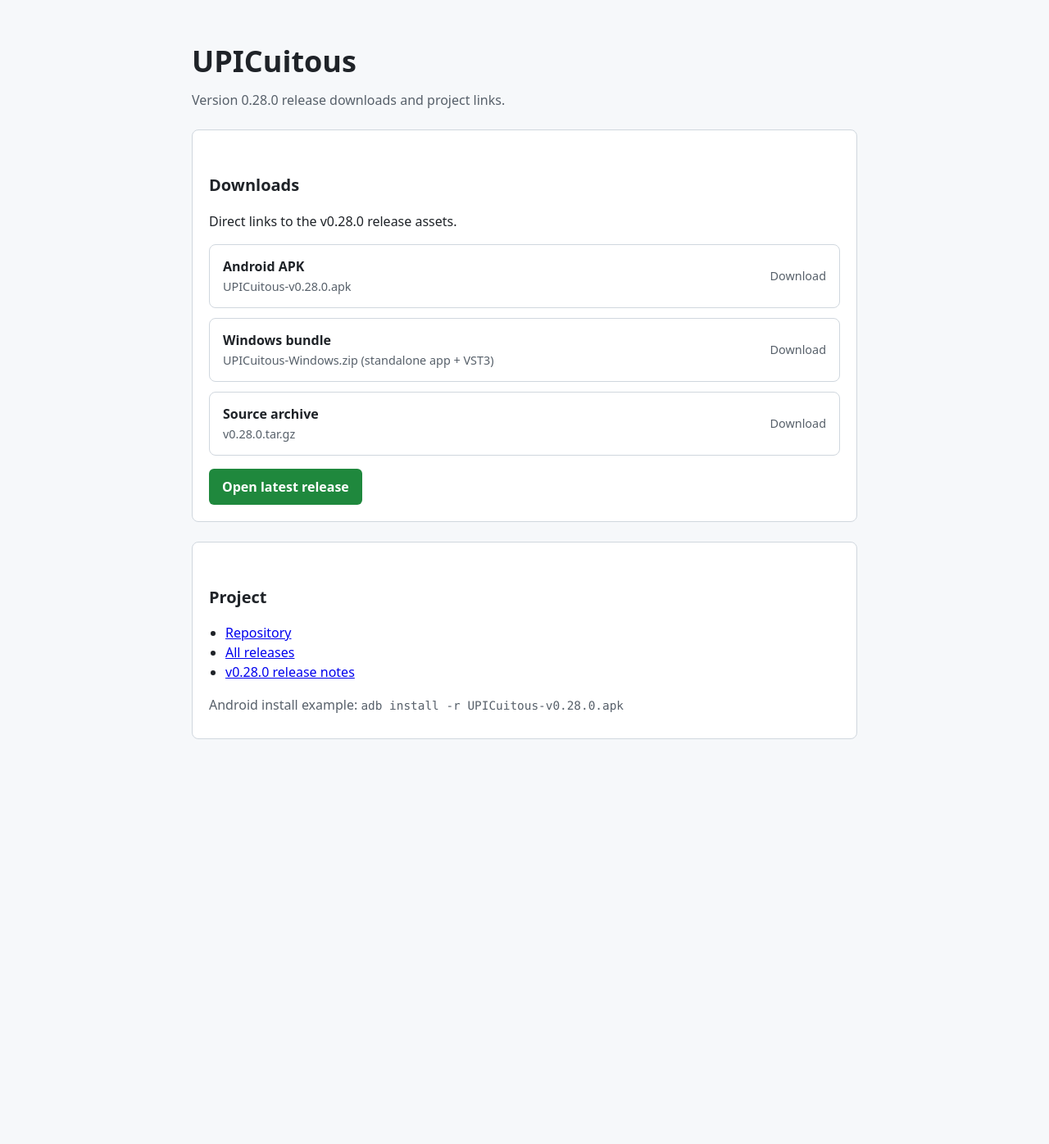
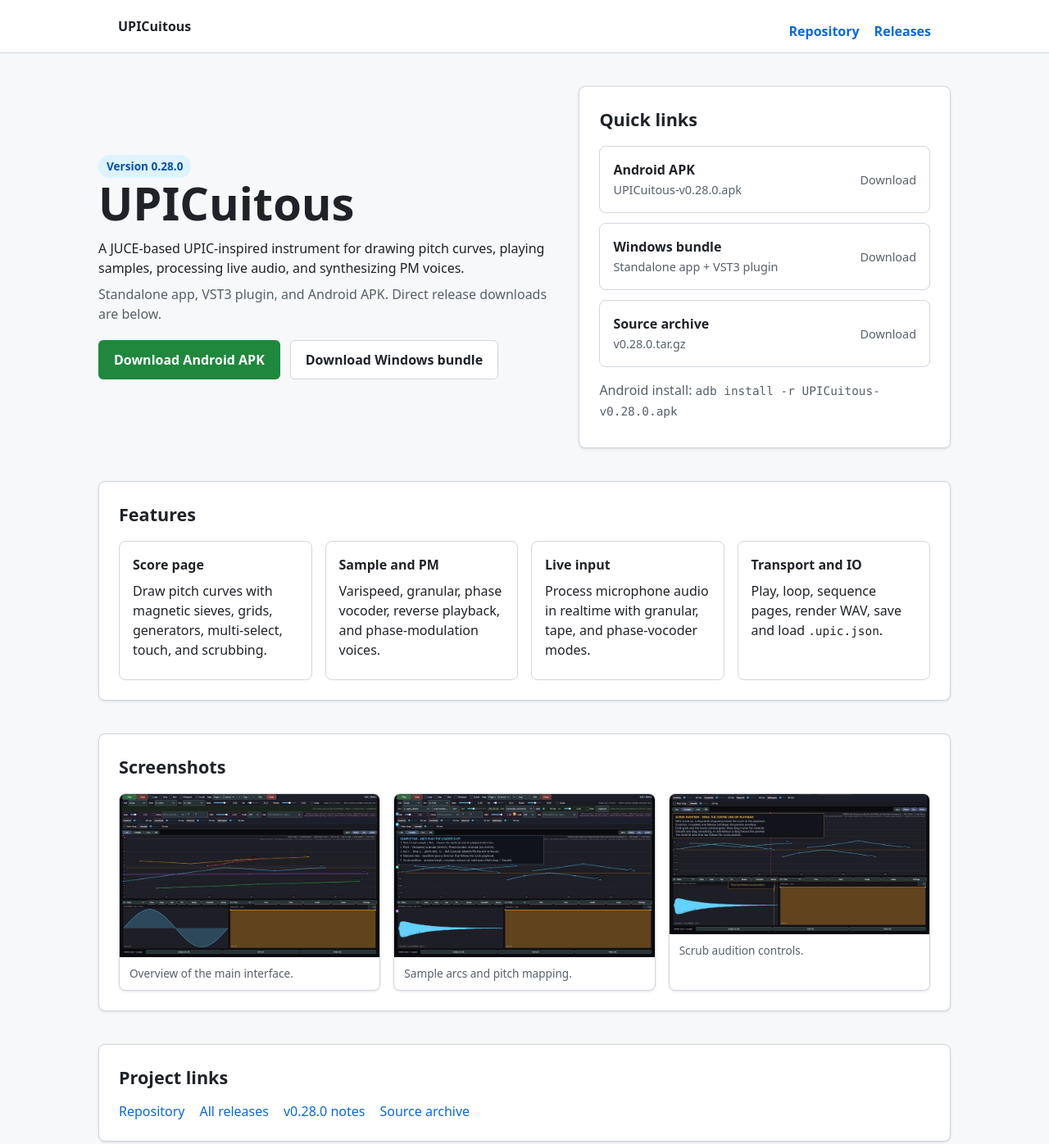
Before and after one commit to damianoshar/UPICuitous, a plain HTML site: page docs/index.html in a window 1280 px wide. Shown: the top 1396 px of the page at 82% size. Before the commit the page ends 966 px from the top, so only its background shows below. Drawn offline with Linux system fonts and the light colour scheme.

Commit message:
Enhance GitHub Pages site
Replace the release redirect with a full landing page containing direct download links, feature summary, screenshots, and project links.

```diff
--- a/docs/index.html
+++ b/docs/index.html
@@ -4,6 +4,7 @@
   <meta charset="utf-8">
   <meta name="viewport" content="width=device-width, initial-scale=1">
   <title>UPICuitous</title>
+  <meta name="description" content="UPICuitous 0.28.0 downloads, screenshots, and project links.">
   <style>
     :root {
       color-scheme: light;
@@ -14,6 +15,7 @@
       --border: #d0d7de;
       --accent: #1f883d;
       --link: #0969da;
+      --shadow: 0 1px 3px rgba(31, 35, 40, 0.12);
     }
     * { box-sizing: border-box; }
     body {
@@ -23,21 +25,90 @@
       color: var(--text);
       line-height: 1.5;
     }
-    main {
-      max-width: 860px;
+    header {
+      background: #ffffff;
+      border-bottom: 1px solid var(--border);
+    }
+    .wrap {
+      max-width: 1040px;
       margin: 0 auto;
-      padding: 48px 24px 64px;
+      padding: 0 24px;
     }
-    h1 { margin: 0 0 8px; font-size: 2.25rem; }
-    h2 { margin-top: 32px; font-size: 1.25rem; }
+    nav {
+      display: flex;
+      align-items: center;
+      justify-content: space-between;
+      min-height: 64px;
+      gap: 16px;
+    }
+    nav a {
+      color: var(--text);
+      text-decoration: none;
+      font-weight: 600;
+    }
+    nav a:hover { color: var(--link); }
+    main { padding: 40px 24px 72px; }
+    .hero {
+      max-width: 1040px;
+      margin: 0 auto;
+      display: grid;
+      grid-template-columns: minmax(0, 1.1fr) minmax(0, 0.9fr);
+      gap: 32px;
+      align-items: center;
+    }
+    h1 {
+      margin: 0 0 12px;
+      font-size: clamp(2.25rem, 5vw, 3.5rem);
+      line-height: 1.1;
+    }
+    h2 { margin: 0 0 12px; font-size: 1.35rem; }
     p { margin: 8px 0; }
     .muted { color: var(--muted); }
+    .tag {
+      display: inline-block;
+      padding: 4px 10px;
+      border-radius: 999px;
+      background: #ddf4ff;
+      color: #0550ae;
+      font-size: 0.85rem;
+      font-weight: 700;
+    }
+    .actions {
+      display: flex;
+      flex-wrap: wrap;
+      gap: 12px;
+      margin-top: 20px;
+    }
+    .button {
+      display: inline-flex;
+      align-items: center;
+      justify-content: center;
+      padding: 11px 18px;
+      border-radius: 6px;
+      text-decoration: none;
+      font-weight: 700;
+      border: 1px solid transparent;
+    }
+    .button.primary {
+      background: var(--accent);
+      color: #ffffff;
+    }
+    .button.secondary {
+      background: #ffffff;
+      color: var(--text);
+      border-color: var(--border);
+    }
+    .button:hover { filter: brightness(0.96); }
     .card {
       background: var(--card);
       border: 1px solid var(--border);
       border-radius: 8px;
-      padding: 20px;
-      margin-top: 24px;
+      padding: 24px;
+      box-shadow: var(--shadow);
+    }
+    .section {
+      max-width: 1040px;
+      margin: 40px auto 0;
     }
     .downloads {
       display: grid;
@@ -49,7 +120,7 @@
       align-items: center;
       justify-content: space-between;
       gap: 16px;
-      padding: 14px 16px;
+      padding: 16px;
       border: 1px solid var(--border);
       border-radius: 8px;
       text-decoration: none;
@@ -59,66 +130,184 @@
     .download:hover { border-color: var(--link); }
     .download strong { display: block; }
     .download span { color: var(--muted); font-size: 0.9rem; }
-    .button {
-      display: inline-block;
+    .download em { color: var(--muted); font-style: normal; font-size: 0.9rem; }
+    .features {
+      display: grid;
+      grid-template-columns: repeat(auto-fit, minmax(220px, 1fr));
+      gap: 16px;
       margin-top: 16px;
-      padding: 10px 16px;
-      background: var(--accent);
-      color: #ffffff;
-      text-decoration: none;
-      border-radius: 6px;
-      font-weight: 600;
     }
+    .feature {
+      padding: 16px;
+      border: 1px solid var(--border);
+      border-radius: 8px;
+      background: #ffffff;
+    }
+    .feature h3 { margin: 0 0 6px; font-size: 1rem; }
+    .gallery {
+      display: grid;
+      grid-template-columns: repeat(auto-fit, minmax(260px, 1fr));
+      gap: 16px;
+      margin-top: 16px;
+    }
+    .shot {
+      margin: 0;
+      background: #ffffff;
+      border: 1px solid var(--border);
+      border-radius: 8px;
+      overflow: hidden;
+      box-shadow: var(--shadow);
+    }
+    .shot img {
+      display: block;
+      width: 100%;
+      height: auto;
+    }
+    .shot figcaption {
+      padding: 10px 12px;
+      color: var(--muted);
+      font-size: 0.85rem;
+    }
+    .links {
+      display: flex;
+      flex-wrap: wrap;
+      gap: 10px 18px;
+      margin-top: 12px;
+    }
+    .links a { color: var(--link); text-decoration: none; }
+    .links a:hover { text-decoration: underline; }
     code {
       font-family: ui-monospace, SFMono-Regular, Consolas, monospace;
       font-size: 0.9rem;
     }
-    ul { padding-left: 20px; }
+    footer {
+      max-width: 1040px;
+      margin: 48px auto 0;
+      padding: 24px;
+      color: var(--muted);
+      border-top: 1px solid var(--border);
+      font-size: 0.9rem;
+    }
+    @media (max-width: 760px) {
+      .hero { grid-template-columns: 1fr; }
+    }
   </style>
 </head>
 <body>
+  <header>
+    <div class="wrap">
+      <nav>
+        <a href="https://github.com/damianoshar/UPICuitous">UPICuitous</a>
+        <div class="links">
+          <a href="https://github.com/damianoshar/UPICuitous">Repository</a>
+          <a href="https://github.com/damianoshar/UPICuitous/releases">Releases</a>
+        </div>
+      </nav>
+    </div>
+  </header>
+
   <main>
+    <section class="hero">
+      <div>
+        <span class="tag">Version 0.28.0</span>
         <h1>UPICuitous</h1>
-    <p class="muted">Version 0.28.0 release downloads and project links.</p>
-
+        <p>
+          A JUCE-based UPIC-inspired instrument for drawing pitch curves,
+          playing samples, processing live audio, and synthesizing PM voices.
+        </p>
+        <p class="muted">
+          Standalone app, VST3 plugin, and Android APK. Direct release
+          downloads are below.
+        </p>
+        <div class="actions">
+          <a class="button primary" href="https://github.com/damianoshar/UPICuitous/releases/download/v0.28.0/UPICuitous-v0.28.0.apk">Download Android APK</a>
+          <a class="button secondary" href="https://github.com/damianoshar/UPICuitous/releases/download/v0.28.0/UPICuitous-Windows.zip">Download Windows bundle</a>
+        </div>
+      </div>
       <div class="card">
-      <h2>Downloads</h2>
-      <p>Direct links to the v0.28.0 release assets.</p>
+        <h2>Quick links</h2>
         <div class="downloads">
           <a class="download" href="https://github.com/damianoshar/UPICuitous/releases/download/v0.28.0/UPICuitous-v0.28.0.apk">
             <div>
               <strong>Android APK</strong>
               <span>UPICuitous-v0.28.0.apk</span>
             </div>
-          <span>Download</span>
+            <em>Download</em>
           </a>
           <a class="download" href="https://github.com/damianoshar/UPICuitous/releases/download/v0.28.0/UPICuitous-Windows.zip">
             <div>
               <strong>Windows bundle</strong>
-            <span>UPICuitous-Windows.zip (standalone app + VST3)</span>
+              <span>Standalone app + VST3 plugin</span>
             </div>
-          <span>Download</span>
+            <em>Download</em>
           </a>
           <a class="download" href="https://github.com/damianoshar/UPICuitous/archive/refs/tags/v0.28.0.tar.gz">
             <div>
               <strong>Source archive</strong>
               <span>v0.28.0.tar.gz</span>
             </div>
-          <span>Download</span>
+            <em>Download</em>
           </a>
         </div>
-      <a class="button" href="https://github.com/damianoshar/UPICuitous/releases/latest">Open latest release</a>
+        <p class="muted" style="margin-top: 16px;">Android install: <code>adb install -r UPICuitous-v0.28.0.apk</code></p>
       </div>
+    </section>
 
-    <div class="card">
-      <h2>Project</h2>
-      <ul>
-        <li><a href="https://github.com/damianoshar/UPICuitous">Repository</a></li>
-        <li><a href="https://github.com/damianoshar/UPICuitous/releases">All releases</a></li>
-        <li><a href="https://github.com/damianoshar/UPICuitous/releases/tag/v0.28.0">v0.28.0 release notes</a></li>
-      </ul>
-      <p class="muted">Android install example: <code>adb install -r UPICuitous-v0.28.0.apk</code></p>
+    <section class="section card">
+      <h2>Features</h2>
+      <div class="features">
+        <div class="feature">
+          <h3>Score page</h3>
+          <p>Draw pitch curves with magnetic sieves, grids, generators, multi-select, touch, and scrubbing.</p>
         </div>
+        <div class="feature">
+          <h3>Sample and PM</h3>
+          <p>Varispeed, granular, phase vocoder, reverse playback, and phase-modulation voices.</p>
+        </div>
+        <div class="feature">
+          <h3>Live input</h3>
+          <p>Process microphone audio in realtime with granular, tape, and phase-vocoder modes.</p>
+        </div>
+        <div class="feature">
+          <h3>Transport and IO</h3>
+          <p>Play, loop, sequence pages, render WAV, save and load <code>.upic.json</code>.</p>
+        </div>
+      </div>
+    </section>
+
+    <section class="section card">
+      <h2>Screenshots</h2>
+      <div class="gallery">
+        <figure class="shot">
+          <img src="screenshots/upicuitous-overview.png" alt="UPICuitous overview">
+          <figcaption>Overview of the main interface.</figcaption>
+        </figure>
+        <figure class="shot">
+          <img src="screenshots/upicuitous-sample-arcs.png" alt="Sample arcs">
+          <figcaption>Sample arcs and pitch mapping.</figcaption>
+        </figure>
+        <figure class="shot">
+          <img src="screenshots/upicuitous-scrub-audition.png" alt="Scrub audition">
+          <figcaption>Scrub audition controls.</figcaption>
+        </figure>
+      </div>
+    </section>
+
+    <section class="section card">
+      <h2>Project links</h2>
+      <div class="links">
+        <a href="https://github.com/damianoshar/UPICuitous">Repository</a>
+        <a href="https://github.com/damianoshar/UPICuitous/releases">All releases</a>
+        <a href="https://github.com/damianoshar/UPICuitous/releases/tag/v0.28.0">v0.28.0 notes</a>
+        <a href="https://github.com/damianoshar/UPICuitous/archive/refs/tags/v0.28.0.tar.gz">Source archive</a>
+      </div>
+    </section>
   </main>
+
+  <footer>
+    <div class="wrap">
+      UPICuitous 0.28.0. Android APK, Windows bundle, and source archive are linked above.
+    </div>
+  </footer>
 </body>
 </html>
```
Lines whose indentation alone changed are shown as unchanged.
